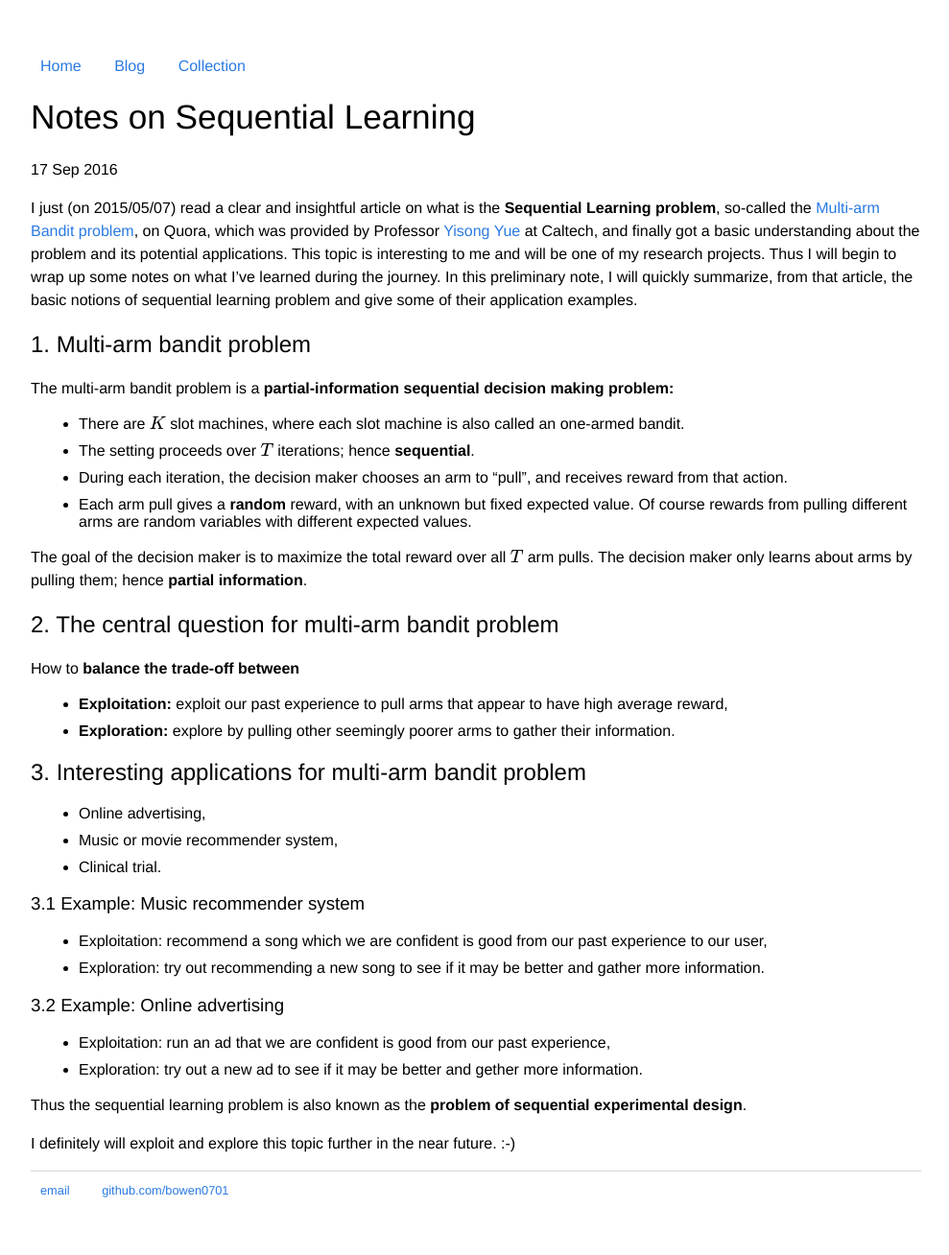
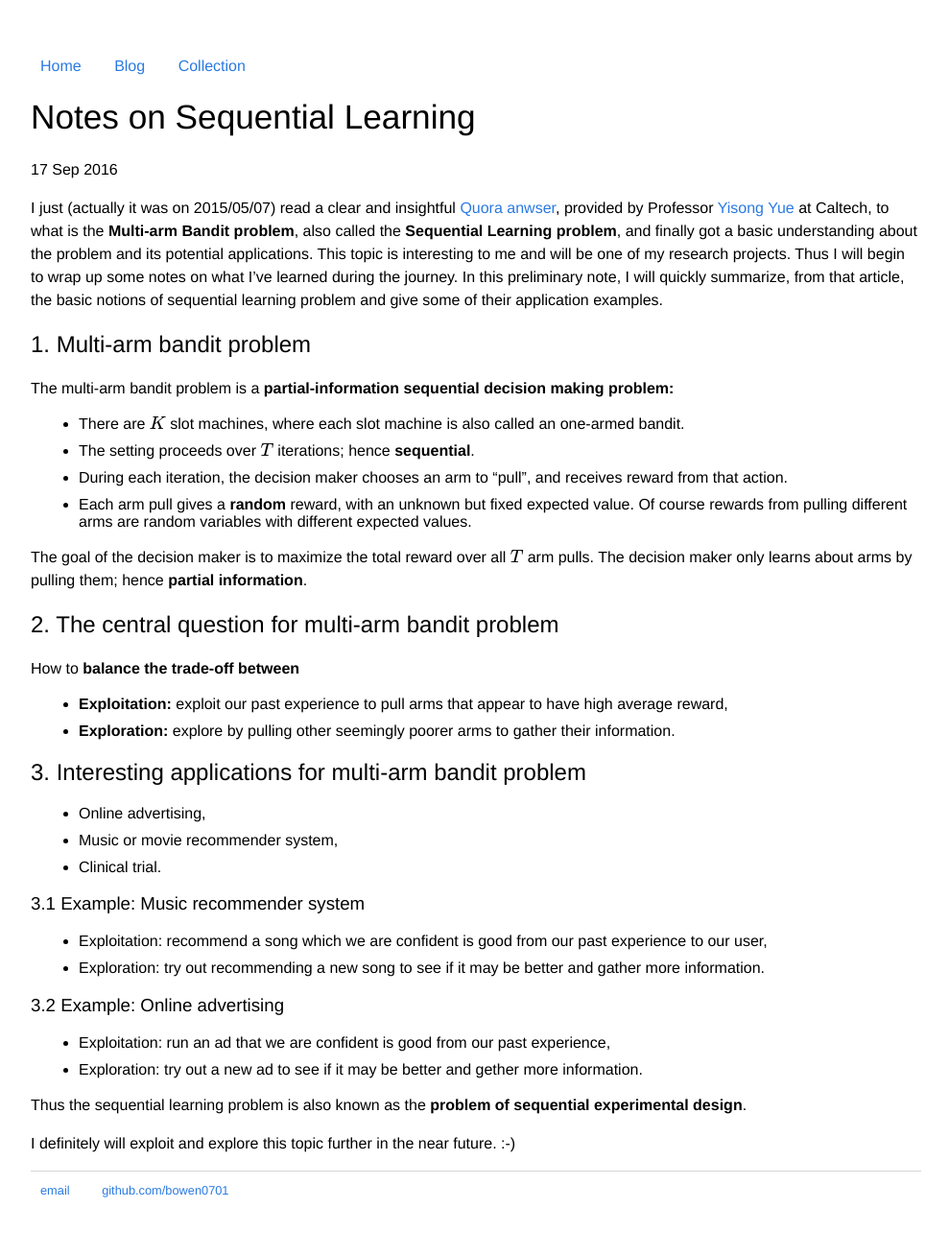
Before and after one commit to bowen0701/bowen0701.github.io, a Jekyll site: the page built from _posts/2016-09-17-sequential-learning.md, in a window 1280 px wide. Shown: the whole page at 96% size, without its empty margins (144-1133 px from the left). Built offline with Jekyll 4.4.1, drawn with Linux system fonts in a browser that asks for light colours; formulas are drawn with MathJax 3.

Commit message:
Revise introduction

```diff
--- a/_posts/2016-09-17-sequential-learning.md
+++ b/_posts/2016-09-17-sequential-learning.md
@@ -4,7 +4,7 @@
 date: 2016-09-17
 ---
 
-I just (on 2015/05/07) read a clear and insightful article on what is the **Sequential Learning problem**, so-called the [Multi-arm Bandit problem](http://www.quora.com/What-is-the-multi-arm-bandit-problem-What-are-some-of-its-implications), on Quora, which was provided by Professor [Yisong Yue](http://www.yisongyue.com/) at Caltech, and finally got a basic understanding about the problem and its potential applications. This topic is interesting to me and will be one of my research projects. Thus I will begin to wrap up some notes on what I've learned during the journey. In this preliminary note, I will quickly summarize, from that article, the basic notions of sequential learning problem and give some of their application examples.
+I just (actually it was on 2015/05/07) read a clear and insightful [Quora anwser](http://www.quora.com/What-is-the-multi-arm-bandit-problem-What-are-some-of-its-implications), provided by Professor [Yisong Yue](http://www.yisongyue.com/) at Caltech, to what is the **Multi-arm Bandit problem**, also called the **Sequential Learning problem**, and finally got a basic understanding about the problem and its potential applications. This topic is interesting to me and will be one of my research projects. Thus I will begin to wrap up some notes on what I've learned during the journey. In this preliminary note, I will quickly summarize, from that article, the basic notions of sequential learning problem and give some of their application examples.
 
 ## 1. Multi-arm bandit problem
 
```
